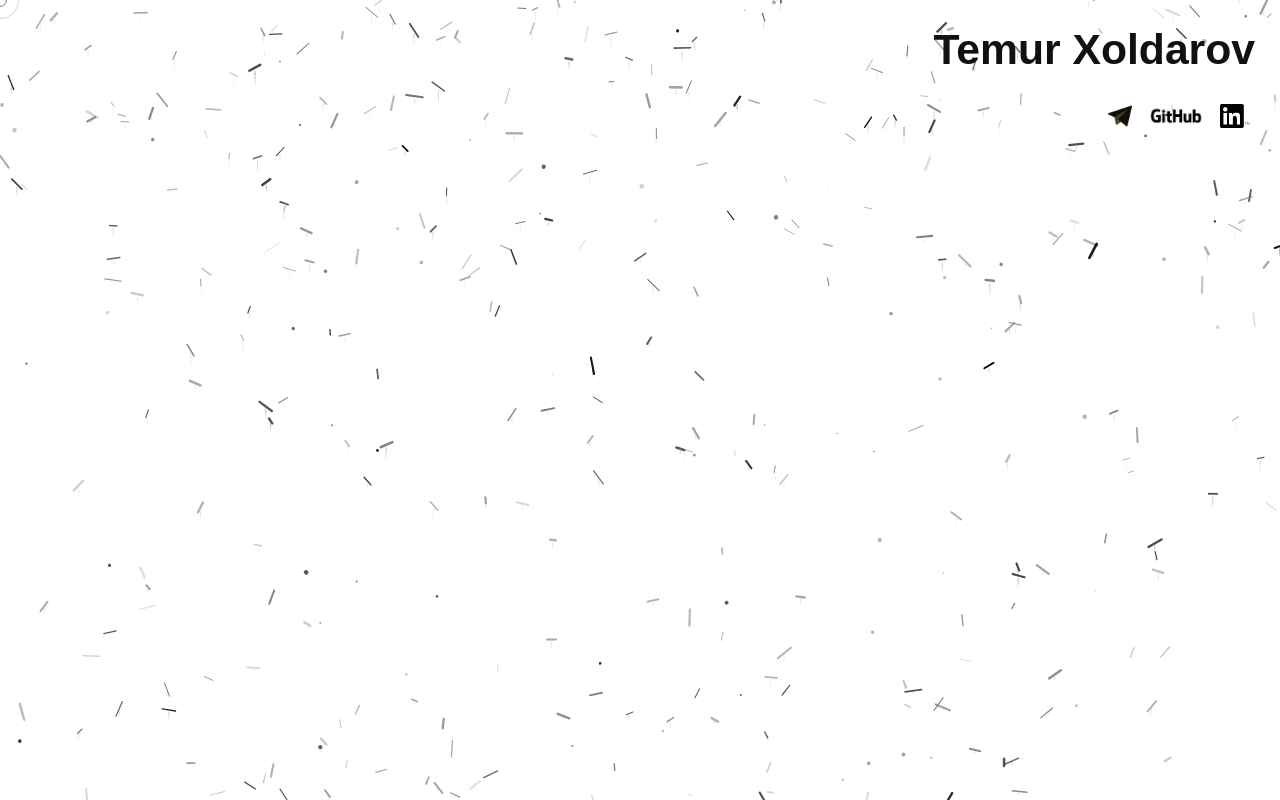
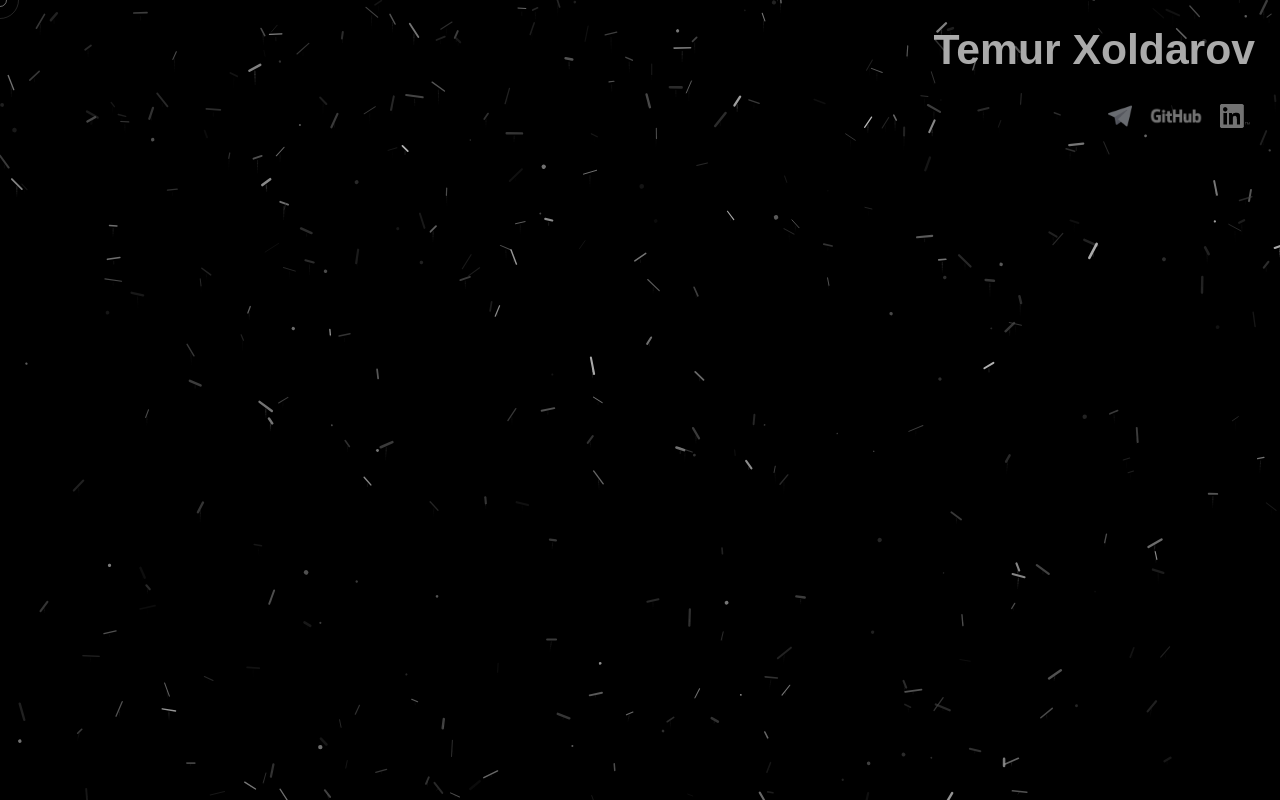
Before and after one commit to xaldarof/about, a website: page index.html in a window 1280 px wide. Drawn offline with Linux system fonts and the light colour scheme.

Commit message:
add physics

```diff
--- a/index.html
+++ b/index.html
@@ -16,7 +16,7 @@
       height: 100%;
       margin: 0;
       font-family: Arial, Helvetica, sans-serif;
-      background-color: #ffffff;
+      background-color: #000000;
       cursor: none;
     }
 
@@ -26,30 +26,26 @@
       z-index: 0;
     }
 
-    a {
-      color: #333;
-    }
+    a { color: #888; }
 
     .name a {
       text-decoration: none;
-      color: #111;
+      color: #aaa;
     }
 
     .bio {
       padding: 25px;
       text-align: right;
-      color: #111;
+      color: #aaa;
     }
 
     .name {
       font-weight: bold;
       font-size: 32pt;
-      color: #111;
+      color: #aaa;
     }
 
-    .links {
-      padding: 5px 0;
-    }
+    .links { padding: 5px 0; }
 
     .link {
       padding: 0px 25px;
@@ -59,12 +55,13 @@
     .link img {
       height: 24px;
       padding: 0px 5px;
-      filter: invert(1);
+      opacity: 0.6;
+      filter: brightness(0.75);
     }
 
     .link a {
       text-decoration: none;
-      color: #111;
+      color: #aaa;
     }
 
     .card {
@@ -73,12 +70,11 @@
       pointer-events: all;
     }
 
-    /* custom cursor */
     #cursor {
       position: fixed;
       width: 12px;
       height: 12px;
-      border: 1.5px solid rgba(0,0,0,0.5);
+      border: 1.5px solid rgba(180,180,180,0.6);
       border-radius: 50%;
       pointer-events: none;
       z-index: 9999;
@@ -89,12 +85,12 @@
       position: fixed;
       width: 36px;
       height: 36px;
-      border: 1px solid rgba(0,0,0,0.18);
+      border: 1px solid rgba(180,180,180,0.2);
       border-radius: 50%;
       pointer-events: none;
       z-index: 9998;
       transform: translate(-50%, -50%);
-      transition: transform 0.08s linear, left 0.12s ease-out, top 0.12s ease-out;
+      transition: left 0.12s ease-out, top 0.12s ease-out;
     }
   </style>
 </head>
@@ -143,7 +139,6 @@
   resize();
   window.addEventListener('resize', () => { resize(); init(); });
 
-  // ── Mouse tracking ──────────────────────────────
   window.addEventListener('mousemove', e => {
     mouse.x = e.clientX;
     mouse.y = e.clientY;
@@ -155,28 +150,27 @@
   window.addEventListener('mousedown', () => { mouse.down = true;  cursorEl.style.transform = 'translate(-50%,-50%) scale(1.8)'; });
   window.addEventListener('mouseup',   () => { mouse.down = false; cursorEl.style.transform = 'translate(-50%,-50%) scale(1)'; });
 
-  // ── Touch support ───────────────────────────────
   window.addEventListener('touchmove', e => {
     mouse.x = e.touches[0].clientX;
     mouse.y = e.touches[0].clientY;
   }, { passive: true });
 
-  // ── Physics constants ───────────────────────────
-  const GRAVITY       = 0.018;   // pulls DOWN (fighting the float)
-  const ANTIGRAVITY   = -0.032;  // net upward force (antigravity wins slightly)
-  const DRAG          = 0.995;   // air resistance
-  const MOUSE_RADIUS  = 120;     // influence radius
-  const MOUSE_FORCE   = 0.35;    // push strength
-  const BOUNCE        = 0.55;    // energy kept on wall bounce
-  const SPAWN_RATE    = 3;       // new particles per frame when settled
+  const GRAVITY      = 0.018;
+  const ANTIGRAVITY  = -0.032;
+  const DRAG         = 0.995;
+  const MOUSE_RADIUS = 120;
+  const MOUSE_FORCE  = 0.35;
+  const BOUNCE       = 0.55;
+  const SPAWN_RATE   = 3;
 
-  // ── Shades ──────────────────────────────────────
+  // grey and dark-white shades on black
   const SHADES = [
-    [0,   0,   0],
-    [40,  40,  40],
-    [80,  80,  80],
-    [120, 120, 120],
-    [160, 160, 160],
+    [220, 220, 220],  // near white
+    [180, 180, 180],  // light grey
+    [140, 140, 140],  // mid grey
+    [100, 100, 100],  // dark grey
+    [70,  70,  70],   // very dark grey
+    [50,  50,  50],   // almost black-grey
   ];
 
   class Particle {
@@ -185,7 +179,7 @@
         this.x  = Math.random() * W;
         this.y  = H + Math.random() * 60;
         this.vx = (Math.random() - 0.5) * 1.2;
-        this.vy = -(0.5 + Math.random() * 2.5);  // initial upward burst
+        this.vy = -(0.5 + Math.random() * 2.5);
       } else {
         this.x  = x !== undefined ? x : Math.random() * W;
         this.y  = y !== undefined ? y : Math.random() * H;
@@ -193,42 +187,33 @@
         this.vy = (Math.random() - 0.5) * 2;
       }
 
-      // dash properties
       this.len   = 5 + Math.random() * 12;
       this.thick = 0.8 + Math.random() * 1.8;
       this.isDot = Math.random() < 0.22;
 
-      const s     = SHADES[Math.floor(Math.random() * SHADES.length)];
-      this.alpha  = 0.25 + Math.random() * 0.75;
+      const s    = SHADES[Math.floor(Math.random() * SHADES.length)];
+      this.alpha = 0.2 + Math.random() * 0.65;
       this.r = s[0]; this.g = s[1]; this.b = s[2];
 
-      // rotation
-      this.angle  = Math.random() * Math.PI * 2;
-      this.spin   = (Math.random() - 0.5) * 0.04;
-
-      // each particle has slightly different buoyancy
+      this.angle    = Math.random() * Math.PI * 2;
+      this.spin     = (Math.random() - 0.5) * 0.04;
       this.buoyancy = ANTIGRAVITY - Math.random() * 0.01;
 
-      // trail
-      this.trail  = [];
+      this.trail    = [];
       this.maxTrail = this.isDot ? 0 : Math.floor(2 + Math.random() * 4);
-
-      this.dead = false;
+      this.dead     = false;
     }
 
     update() {
-      // store trail
       if (this.maxTrail > 0) {
         this.trail.push({ x: this.x, y: this.y });
         if (this.trail.length > this.maxTrail) this.trail.shift();
       }
 
-      // net vertical force: antigravity + gravity = slight upward drift
-      this.vy += this.buoyancy + GRAVITY;  // buoyancy dominates
+      this.vy += this.buoyancy + GRAVITY;
       this.vx *= DRAG;
       this.vy *= DRAG;
 
-      // mouse interaction — repel or attract
       const dx   = this.x - mouse.x;
       const dy   = this.y - mouse.y;
       const dist = Math.sqrt(dx * dx + dy * dy);
@@ -243,22 +228,19 @@
       this.y     += this.vy;
       this.angle += this.spin;
 
-      // wall collisions with bounce
-      if (this.x < 0)  { this.x = 0;  this.vx = Math.abs(this.vx) * BOUNCE; }
-      if (this.x > W)  { this.x = W;  this.vx = -Math.abs(this.vx) * BOUNCE; }
-      if (this.y > H)  { this.y = H;  this.vy = -Math.abs(this.vy) * BOUNCE; }
+      if (this.x < 0) { this.x = 0; this.vx =  Math.abs(this.vx) * BOUNCE; }
+      if (this.x > W) { this.x = W; this.vx = -Math.abs(this.vx) * BOUNCE; }
+      if (this.y > H) { this.y = H; this.vy = -Math.abs(this.vy) * BOUNCE; }
 
-      // remove if floated far off top
       if (this.y < -80) this.dead = true;
     }
 
     draw() {
       const col = `rgba(${this.r},${this.g},${this.b},${this.alpha})`;
 
-      // draw trail
       if (this.trail.length > 1) {
         for (let i = 1; i < this.trail.length; i++) {
-          const ta = (i / this.trail.length) * this.alpha * 0.4;
+          const ta = (i / this.trail.length) * this.alpha * 0.35;
           ctx.save();
           ctx.strokeStyle = `rgba(${this.r},${this.g},${this.b},${ta})`;
           ctx.lineWidth   = this.thick * 0.5;
@@ -302,10 +284,9 @@
             { length: Math.max(150, Math.min(500, Math.round((W * H) / 3000))) },
             () => new Particle(undefined, undefined, true)
     );
-    // scatter some mid-air too
     for (let i = 0; i < particles.length * 0.6; i++) {
-      particles[i].x = Math.random() * W;
-      particles[i].y = Math.random() * H;
+      particles[i].x  = Math.random() * W;
+      particles[i].y  = Math.random() * H;
       particles[i].vy = -(Math.random() * 1.5);
     }
   }
@@ -314,17 +295,15 @@
   function loop() {
     frame++;
 
-    ctx.fillStyle = '#ffffff';
+    ctx.fillStyle = '#000000';
     ctx.fillRect(0, 0, W, H);
 
-    // spawn fresh particles from bottom
     if (frame % 4 === 0 && particles.length < 600) {
       for (let i = 0; i < SPAWN_RATE; i++) {
         particles.push(new Particle(undefined, undefined, true));
       }
     }
 
-    // update & draw
     for (let i = particles.length - 1; i >= 0; i--) {
       particles[i].update();
       particles[i].draw();
@@ -335,7 +314,6 @@
   }
   loop();
 
-  // click — burst of particles from cursor
   window.addEventListener('click', e => {
     for (let i = 0; i < 18; i++) {
       const p = new Particle(e.clientX, e.clientY, false);
```
